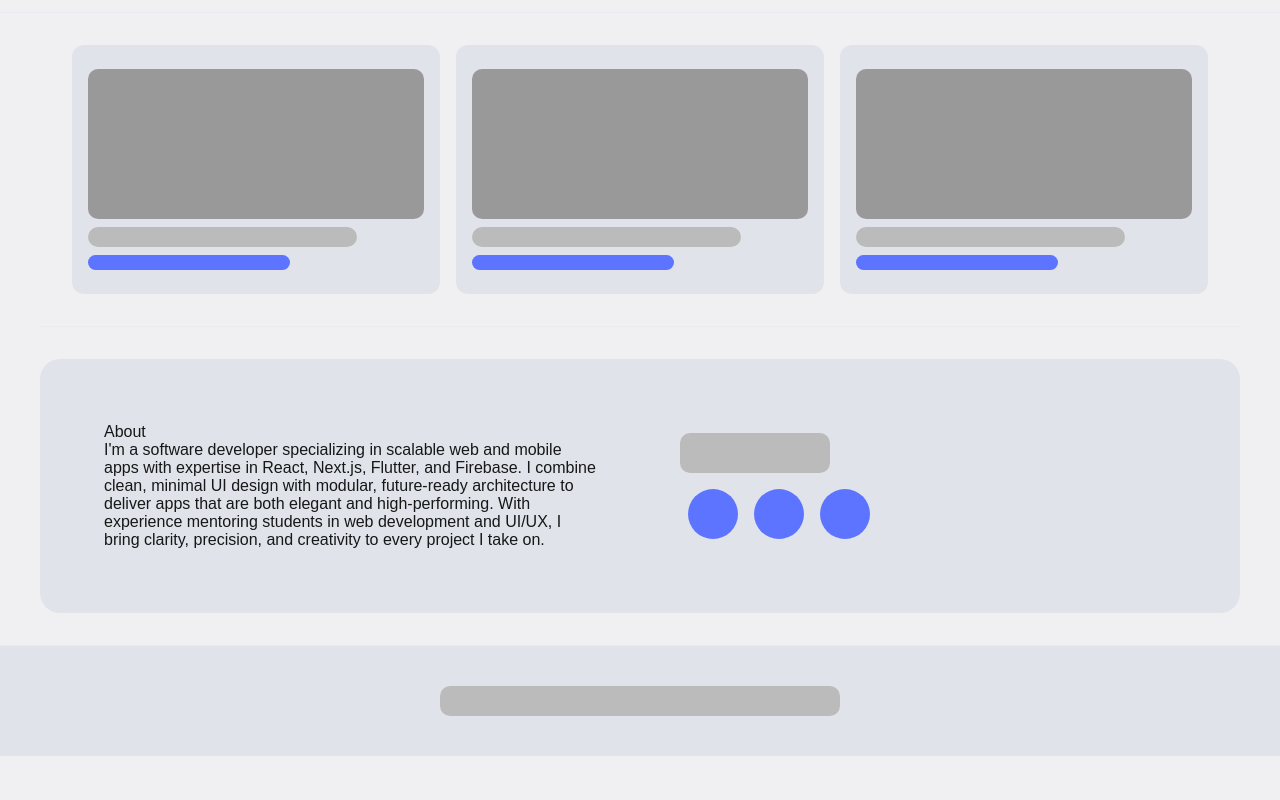
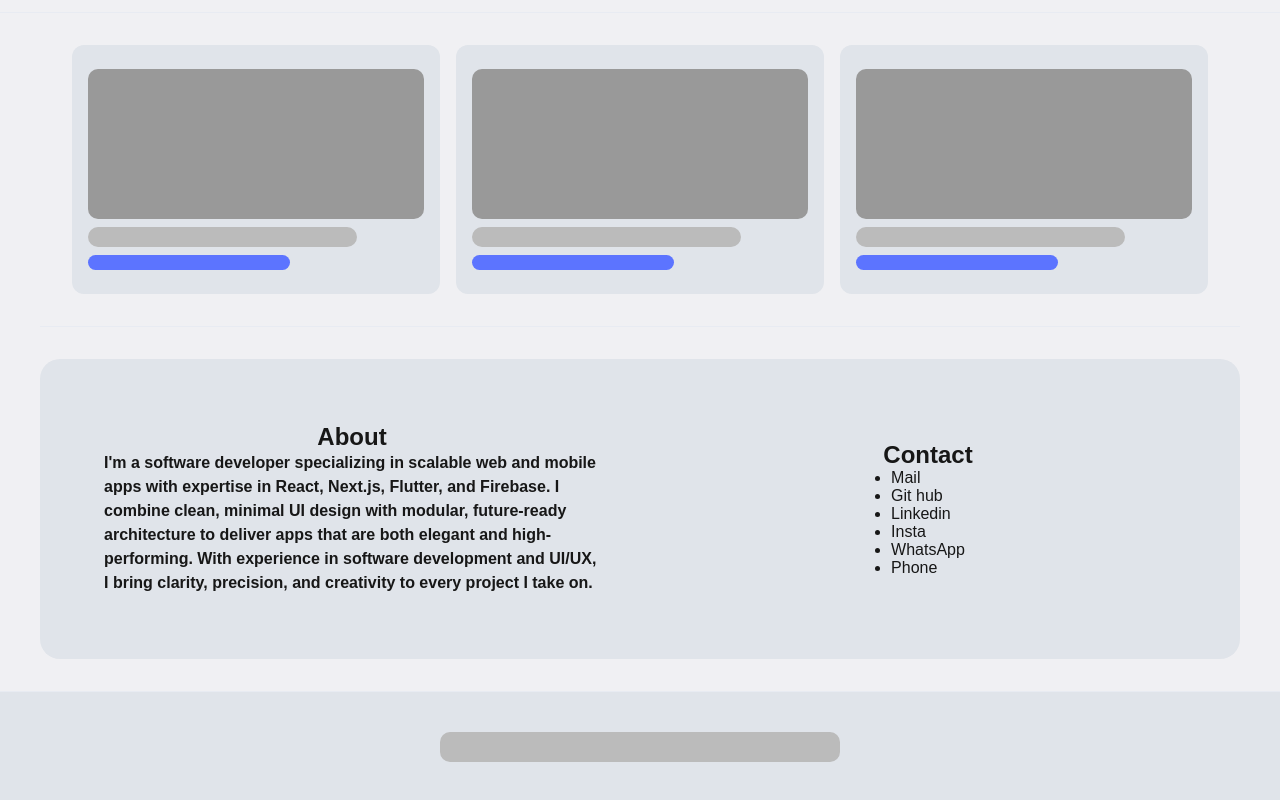
Before and after one commit to PratikKumarRout/Pratik-Kumar-Rout, a Next.js app: page / in a window 1280 px wide. Shown: the part 870-1670 px from the top of the page. Before the commit the page ends 1626 px from the top, so only its background shows below. Built offline with nearby package versions, Linux system fonts and the light colour scheme.

Commit message:
change in about section ui version 0.2.5

```diff
--- a/src/app/components/AboutContact.js
+++ b/src/app/components/AboutContact.js
@@ -1,5 +1,6 @@
 import PlaceholderBox from "./PlaceholderBox";
 import PlaceholderCircle from "./PlaceholderCircle";
+import styles from "./AboutContact.module.css";
 
 export default function AboutContact() {
     return (
@@ -17,18 +18,23 @@ export default function AboutContact() {
                 backgroundColor: "#e0e4ea",
                 borderRadius: "20px"
             }}>
-                <div style={{ flex: 1 }}>
-                    <span>About</span>
-                    <p>I&apos;m a software developer specializing in scalable web and mobile apps with expertise in React, Next.js, Flutter, and Firebase.
+                <div style={{ flex: 1, placeItems: "center" }}>
+                    <h2>About</h2>
+                    <p className={styles.para}>I&apos;m a software developer specializing in scalable web and mobile apps with expertise in React, Next.js, Flutter, and Firebase.
                         I combine clean, minimal UI design with modular, future-ready architecture to deliver apps that are both elegant and high-performing.
-                        With experience mentoring students in web development and UI/UX, I bring clarity, precision, and creativity to every project I take on.</p>
+                        With experience in software development and UI/UX, I bring clarity, precision, and creativity to every project I take on.</p>
                 </div>
-                <div style={{ flex: 1 }}>
-                    <PlaceholderBox width={150} height={40} shade="#bbb" />
+                <div style={{ flex: 1, placeItems: "center" }}>
+                    <h2>Contact</h2>
                     <div style={{ display: "flex" }}>
-                        <PlaceholderCircle size={50} shade="var(--accent)" />
-                        <PlaceholderCircle size={50} shade="var(--accent)" />
-                        <PlaceholderCircle size={50} shade="var(--accent)" />
+                        <ul>
+                            <li>Mail</li>
+                            <li>Git hub</li>
+                            <li>Linkedin</li>
+                            <li>Insta</li>
+                            <li>WhatsApp</li>
+                            <li>Phone</li>
+                        </ul>
                     </div>
                 </div>
             </div>
--- /dev/null
+++ b/src/app/components/AboutContact.module.css
@@ -0,0 +1,6 @@
+.para {
+    font-weight: bold;
+    line-height: 1.5;
+    margin: 0 auto;
+    text-align: left;
+}
```
